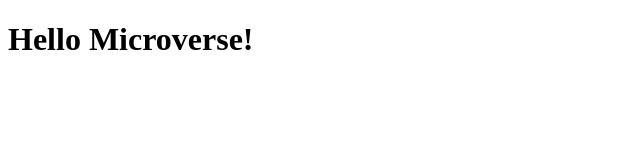
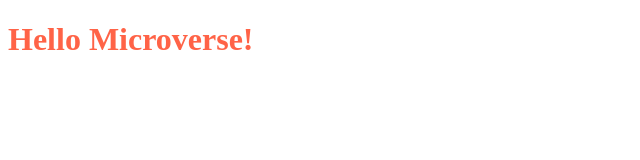
Before and after one commit to LuisSalas94/Hello-Microverse, a website: page index.html in a window 1280 px wide. Shown: the whole page, without its empty margins (0-640 px from the left). Drawn offline with Linux system fonts and the light colour scheme.

Commit message:
Add styles.css

```diff
--- a/index.html
+++ b/index.html
@@ -4,11 +4,12 @@
   <meta charset="UTF-8">
   <meta http-equiv="X-UA-Compatible" content="IE=edge">
   <meta name="viewport" content="width=device-width, initial-scale=1.0">
+  <link rel="stylesheet" href="styles.css">
   <title>Hello Microverse</title>
 </head>
 <body>
   <header>
-    <h1>Hello Microverse!</h1>
+    <h1 class="header">Hello Microverse!</h1>
   </header>
 </body>
 </html>
--- /dev/null
+++ b/styles.css
@@ -0,0 +1,3 @@
+.header {
+   color: tomato;
+}
```
